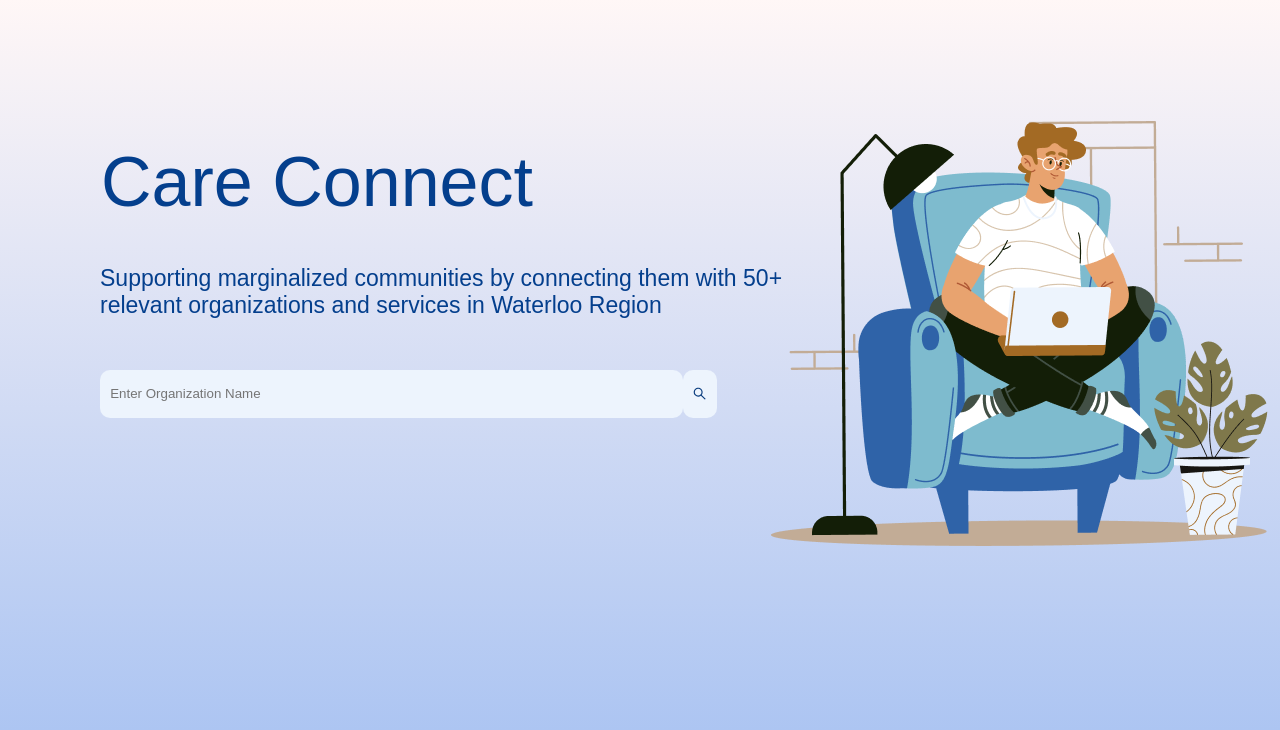
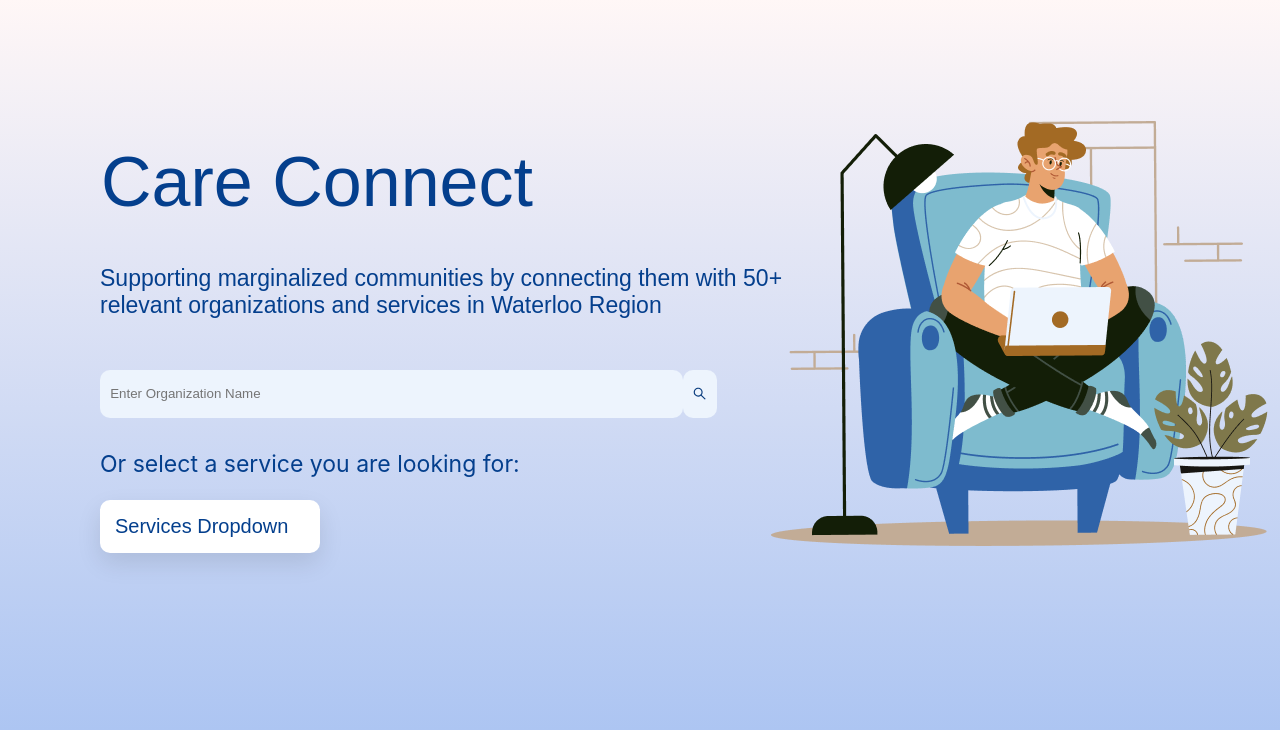
Before and after one commit to annatmmm/charityConnect, a React (Create React App) app in the folder charity_connect/: page / in a window 1280 px wide. Shown: the top 730 px of the page. Built offline with nearby package versions, Linux system fonts and the light colour scheme.

Commit message:
added dropdown

```diff
--- a/charity_connect/src/App.css
+++ b/charity_connect/src/App.css
@@ -5,7 +5,9 @@
 
 
 .graphic{
-  position: absolute;
+position: absolute;
+
+
 left: 60.21%;
 right: 5.33%;
 top: 15.14%;
@@ -86,3 +88,29 @@ border: none;
   top: 370px;
   padding: 10px;
 }
+
+.serviceContainer{
+background-color: violet;
+position: absolute;
+width: 60%;
+height: 195px;
+left: 100px;
+top: 500px;
+}
+
+  .or{
+    position: absolute;
+    color: #043F8D;
+    font-size: 23px;
+  height: 55px;
+  left: 100px;
+  top: 450px;
+  }
+
+  .drop{
+position: absolute;
+width: 198px;
+height: 58px;
+left: 100px;
+top: 500px;
+  }
--- a/charity_connect/src/App.js
+++ b/charity_connect/src/App.js
@@ -1,11 +1,13 @@
+import React from 'react';
+import Search from './components/search';
+import Group from './assets/Group.png';
+import Dropdown from './components/dropdown';
 
-
-import Search from './components/search';
-import Group from './assets/Group.png'
 
 
 function App() {
   return (
+
     <div className="App">
       <div className="App-header">
         <div className="title">
@@ -17,11 +19,21 @@ function App() {
           Supporting marginalized communities by connecting them with 50+ relevant organizations and services in Waterloo Region
           </text>
         </div>
+        <div>
         <Search/>
-
+        </div>
+        <div className="or">
+          <text>
+          Or select a service you are looking for:
+          </text>
+        </div>
+        <div className="drop">
+        <Dropdown/>
+        </div>
       </div>
       <img className="graphic" src={Group} />
     </div>
+
   );
 }
 
--- /dev/null
+++ b/charity_connect/src/components/dropdown.css
@@ -0,0 +1,61 @@
+
+  .dropdown {
+    width: 220px;
+    border-radius: 10px;
+    box-shadow: 0 10px 25px rgba(0,0,0,.1);
+    background-color: white;
+  }
+
+  .dropdown-header {
+    padding: 15px;
+    cursor: pointer;
+    display: flex;
+    justify-content: space-between;
+    align-items: center;
+    color: #043F8D;
+    font-family: sans-serif;
+    font-size: 20px;
+    text-align: center;
+  }
+
+  .dropdown-body {
+    padding: 5px;
+    color: #043F8D;
+
+    font-size: 20px;
+    border-top: 1px solid #b0d0dd;
+    display: none;
+  }
+
+  .dropdown-body.open {
+    display: block;
+  }
+
+  .dropdown-item {
+    padding: 10px;
+  }
+
+  .dropdown-item:hover {
+    cursor: pointer;
+  }
+
+  .dropdown-item-dot {
+    opacity: 0;
+    color: #91A5BE;
+    transition: all .2s ease-in-out;
+  }
+
+  .dropdown-item-dot.selected {
+    opacity: 1;
+  }
+
+  .icon {
+    font-size: 13px;
+    color: #91A5BE;
+    transform: rotate(0deg);
+    transition: all .2s ease-in-out;
+  }
+
+  .icon.open {
+    transform: rotate(90deg);
+  }
--- /dev/null
+++ b/charity_connect/src/components/dropdown.js
@@ -0,0 +1,36 @@
+import { useState, useEffect } from "react";
+import './dropdown.css';
+
+
+const data = [{id: 0, label: "Istanbul, TR (AHL)"}, {id: 1, label: "Paris, FR (CDG)"}];
+
+const Dropdown = () => {
+  const [isOpen, setOpen] = useState(false);
+  const [items, setItem] = useState(data);
+  const [selectedItem, setSelectedItem] = useState(null);
+
+  const toggleDropdown = () => setOpen(!isOpen);
+
+  const handleItemClick = (id) => {
+    selectedItem == id ? setSelectedItem(null) : setSelectedItem(id);
+  }
+
+  return (
+    <div className='dropdown'>
+      <div className='dropdown-header' onClick={toggleDropdown}>
+        {selectedItem ? items.find(item => item.id == selectedItem).label : "Services Dropdown"}
+        <i className={`fa fa-chevron-right icon ${isOpen && "open"}`}></i>
+      </div>
+      <div className={`dropdown-body ${isOpen && 'open'}`}>
+        {items.map(item => (
+          <div className="dropdown-item" onClick={e => handleItemClick(e.target.id)} id={item.id}>
+            <span className={`dropdown-item-dot ${item.id == selectedItem && 'selected'}`}>• </span>
+            {item.label}
+          </div>
+        ))}
+      </div>
+    </div>
+  )
+}
+
+export default Dropdown;
```
